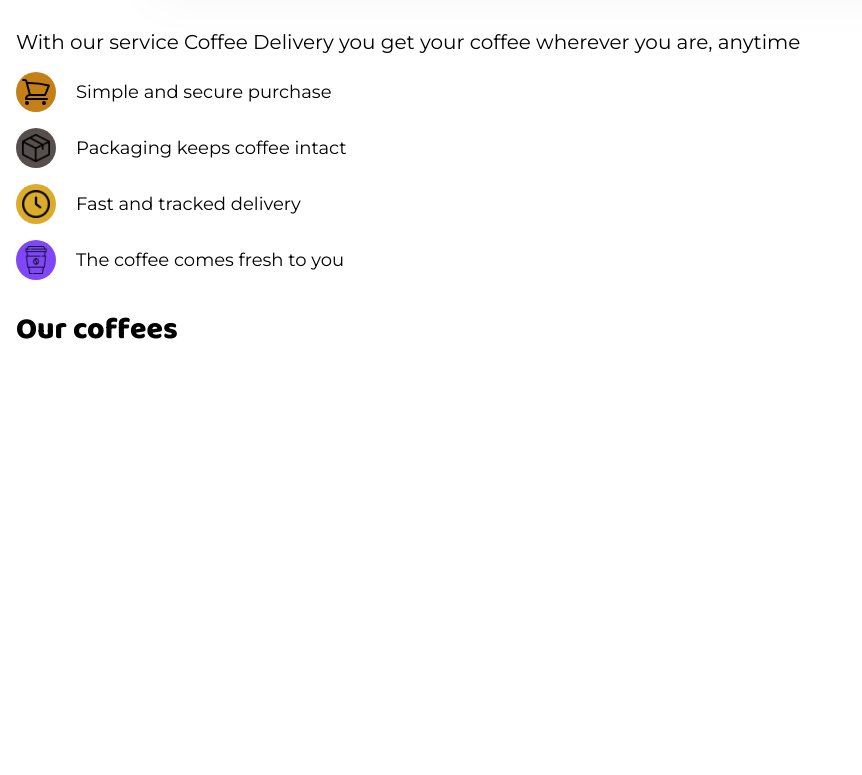
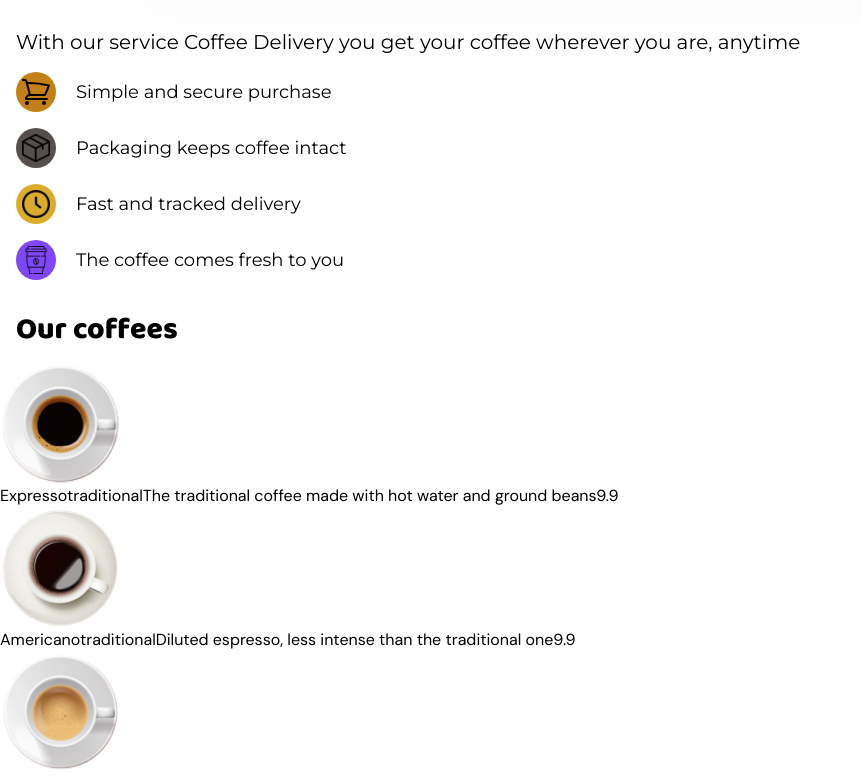
Before and after one commit to elJacob11/coffedelivero, a React (Vite) app: page / in a window 1280 px wide. Shown: the part 790-1565 px from the top of the page, without its empty margins (0-862 px from the left). Before the commit the page ends 1144 px from the top, so only its background shows below. Built offline with nearby package versions, Linux system fonts and the light colour scheme; a web font is replaced by a local one.

Commit message:
Adding photos

```diff
--- a/src/components/CoffeeCard.tsx
+++ b/src/components/CoffeeCard.tsx
@@ -1,30 +1,10 @@
 import React from 'react'
-import BackgroundImage from "@/assets/mainimg.png"
-import { ShoppingCartIcon } from "@heroicons/react/24/outline"
-import ClockIcon from '@/assets/clock.png'
-import CoffeeIcon from '@/assets/coffeecup.png'
-import DeliveryIcon from '@/assets/package.png'
-
 
 type Props = {}
 
 const CoffeeCard = (props: Props) => {
-  const designIcon = "flex justify-center items-center rounded-[50%] h-10 w-10"
-  const divDesign = "flex items-center gap-5 m-4 font-normal"
   return (
-    <div className='relative'>
-      <img src={BackgroundImage} className=' flex shadow-3xl m-auto' />
-      <div className='font-montserrat justify-center'>
-        <h1 className='font-baloo text-[3rem] m-4 mt-0'>Find the perfect coffee for any time of the day</h1>
-        <h3 className=' text-xl m-4 font-normal'>With our service Coffee Delivery you get your coffee wherever you are, anytime</h3>
-        <div className=' text-lg'>
-          <div className={`${divDesign}`}> <div className={`${designIcon} bg-[#C47F17] `}><ShoppingCartIcon className='w-8 h-8'/></div> Simple and secure purchase</div>
-          <div className={`${divDesign}`}> <div className={`${designIcon} bg-[#574F4D] `}><img src={DeliveryIcon} className='h-7 w-7'/></div> Packaging keeps coffee intact</div>
-          <div className={`${divDesign}`}> <div className={`${designIcon} bg-[#DBAC2C] `}><img src={ClockIcon} className='h-7 w-7'/></div> Fast and tracked delivery</div>
-          <div className={`${divDesign}`}> <div className={`${designIcon} bg-[#8047F8] `}><img src={CoffeeIcon} className='h-7 w-7'/></div> The coffee comes fresh to you</div>
-        </div>
-      </div>
-    </div>
+    <div>CoffeeCard</div>
   )
 }
 
--- a/src/components/CoffeeList.tsx
+++ /dev/null
@@ -1,11 +0,0 @@
-import React from 'react'
-
-type Props = {}
-
-const CoffeeList = (props: Props) => {
-  return (
-    <div>CoffeeList</div>
-  )
-}
-
-export default CoffeeList
--- a/src/components/Coffees.tsx
+++ b/src/components/Coffees.tsx
@@ -1,11 +1,36 @@
 import React from 'react'
+import {coffees} from '@/mock/coffee'
 
-type Props = {}
+type Props = {
+  coffees: {}
+}
 
-const Coffees = (props: Props) => {
+type coffees = {
+  id: number;
+  name: String;
+  tags: [];
+  description: String;
+  photo: String;
+  price: number;
+}
+
+const Coffees = (props: Props ) => {
   return (
     <div className='relative'>
       <h1 className=' text-3xl font-baloo m-4 pt-4'>Our coffees</h1>
+      <div>
+        {coffees.map((coffee) => {
+          return(
+            <div key={coffee.id}>
+              <img src={`/coffees/${coffee.photo}`} alt="" />
+              {coffee.name}
+              {coffee.tags}
+              {coffee.description}
+              {coffee.price}
+            </div>
+          )
+        })}
+      </div>
     </div>
   )
 }
--- /dev/null
+++ b/src/components/Info.tsx
@@ -0,0 +1,31 @@
+import React from 'react'
+import BackgroundImage from "@/assets/mainimg.png"
+import { ShoppingCartIcon } from "@heroicons/react/24/outline"
+import ClockIcon from '@/assets/clock.png'
+import CoffeeIcon from '@/assets/coffeecup.png'
+import DeliveryIcon from '@/assets/package.png'
+
+
+type Props = {}
+
+const Info = (props: Props) => {
+  const designIcon = "flex justify-center items-center rounded-[50%] h-10 w-10"
+  const divDesign = "flex items-center gap-5 m-4 font-normal"
+  return (
+    <div className='relative'>
+      <img src={BackgroundImage} className=' flex shadow-3xl m-auto' />
+      <div className='font-montserrat justify-center'>
+        <h1 className='font-baloo text-[3rem] m-4 mt-0'>Find the perfect coffee for any time of the day</h1>
+        <h3 className=' text-xl m-4 font-normal'>With our service Coffee Delivery you get your coffee wherever you are, anytime</h3>
+        <div className=' text-lg'>
+          <div className={`${divDesign}`}> <div className={`${designIcon} bg-[#C47F17] `}><ShoppingCartIcon className='w-8 h-8'/></div> Simple and secure purchase</div>
+          <div className={`${divDesign}`}> <div className={`${designIcon} bg-[#574F4D] `}><img src={DeliveryIcon} className='h-7 w-7'/></div> Packaging keeps coffee intact</div>
+          <div className={`${divDesign}`}> <div className={`${designIcon} bg-[#DBAC2C] `}><img src={ClockIcon} className='h-7 w-7'/></div> Fast and tracked delivery</div>
+          <div className={`${divDesign}`}> <div className={`${designIcon} bg-[#8047F8] `}><img src={CoffeeIcon} className='h-7 w-7'/></div> The coffee comes fresh to you</div>
+        </div>
+      </div>
+    </div>
+  )
+}
+
+export default Info
--- a/src/components/Navbar.tsx
+++ b/src/components/Navbar.tsx
@@ -9,7 +9,7 @@ const Navbar = (props: Props) => {
   const flexBetween = "flex items-center justify-between";
 
   return (
-    <div className={`sticky ${flexBetween} top-0 z-30 w-full py-6 px-6 `}>
+    <div className={`sticky ${flexBetween} top-0 z-30 w-full py-6 px-6 bg-[#F7F7F7]`}>
         <Link to="/">
           <div className="flex">
             <img src={Logo} width="130"/>
--- a/src/pages/Home.tsx
+++ b/src/pages/Home.tsx
@@ -1,14 +1,15 @@
-import CoffeeCard from '@/components/CoffeeCard'
 import Coffees from '@/components/Coffees'
 import React from 'react'
+import Info from '@/components/Info'
+import { coffees } from '@/mock/coffee'
 
 type Props = {}
 
 const Home = (props: Props) => {
   return (
     <div>
-      <CoffeeCard />
-      <Coffees />
+      <Info />
+      <Coffees coffees={coffees}/>
     </div>
   )
 }
```
